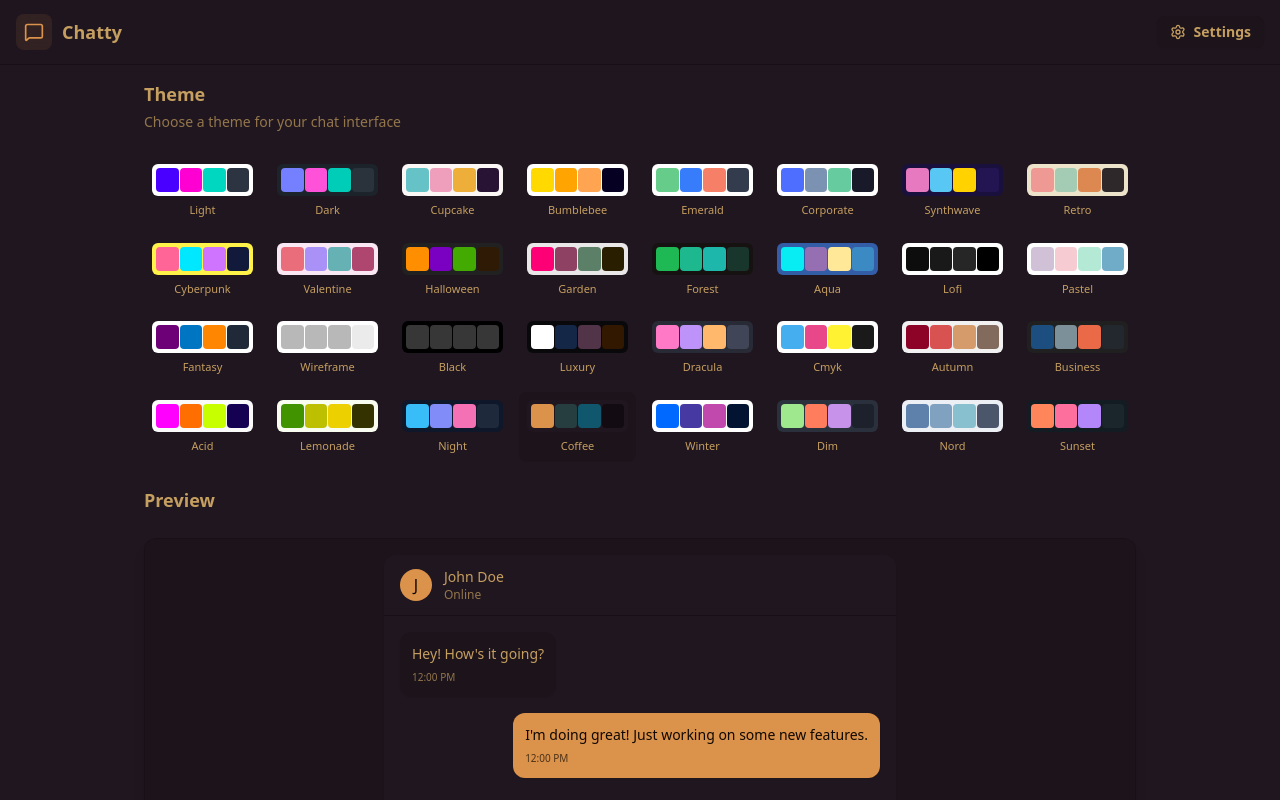
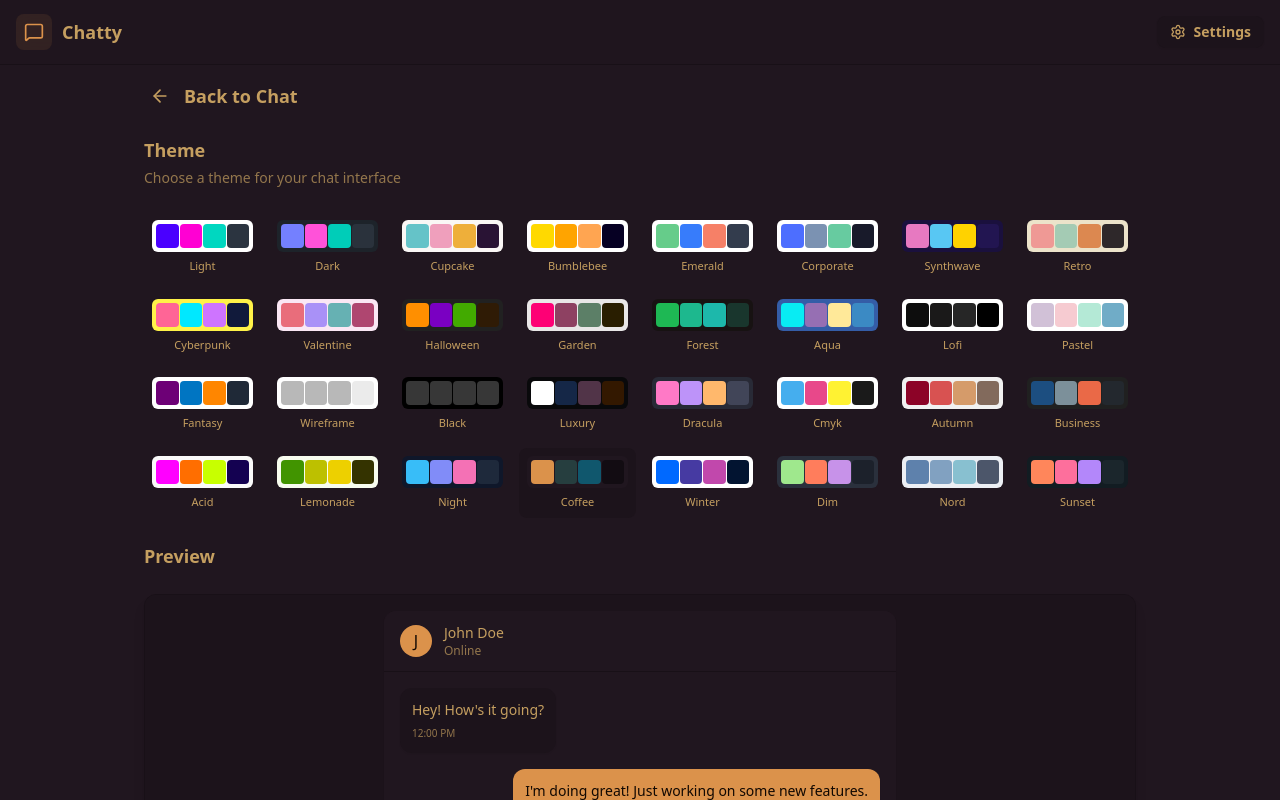
Before and after one commit to Abdooo2235/MERN-Chat-App, a React (Vite) app in the folder frontend/: page /settings in a window 1280 px wide. Shown: the top 800 px of the page. Built offline with nearby package versions, Linux system fonts and the light colour scheme; no server answers.

Commit message:
feat: Add Profile and Settings pages for user management and theme selection.

```diff
--- a/frontend/src/pages/ProfilePage.jsx
+++ b/frontend/src/pages/ProfilePage.jsx
@@ -1,7 +1,8 @@
 import { useState } from "react";
 import { useAuthStore } from "../store/useAuthStore";
 import { useChatStore } from "../store/useChatStore";
-import { Camera, Mail, User } from "lucide-react";
+import { Camera, Mail, User, ArrowLeft } from "lucide-react";
+import { Link } from "react-router-dom";
 
 const ProfilePage = () => {
   const { authUser, isUpdatingProfile, updateProfile } = useAuthStore();
@@ -29,6 +30,17 @@ const ProfilePage = () => {
     <div className="h-screen pt-20">
       <div className="max-w-2xl mx-auto p-4 py-8">
         <div className="bg-base-300 rounded-xl p-6 space-y-8">
+          {/* Back Button */}
+          <div className="flex items-center gap-2">
+            <Link
+              to="/"
+              className="btn btn-sm btn-circle btn-ghost hover:bg-base-100"
+            >
+              <ArrowLeft className="w-5 h-5" />
+            </Link>
+            <h2 className="text-lg font-semibold">Back to Chat</h2>
+          </div>
+
           <div className="text-center">
             <h1 className="text-2xl font-semibold ">Profile</h1>
             <p className="mt-2">Your profile information</p>
--- a/frontend/src/pages/SettingsPage.jsx
+++ b/frontend/src/pages/SettingsPage.jsx
@@ -1,6 +1,7 @@
 import { THEMES } from "../constants";
 import { useThemeStore } from "../store/useThemeStore";
-import { Send } from "lucide-react";
+import { Send, ArrowLeft } from "lucide-react";
+import { Link } from "react-router-dom";
 
 const PREVIEW_MESSAGES = [
   { id: 1, content: "Hey! How's it going?", isSent: false },
@@ -13,6 +14,17 @@ const SettingsPage = () => {
   return (
     <div className="h-screen container mx-auto px-4 pt-20 max-w-5xl">
       <div className="space-y-6">
+        {/* Back Button */}
+        <div className="flex items-center gap-2">
+          <Link
+            to="/"
+            className="btn btn-sm btn-circle btn-ghost hover:bg-base-100"
+          >
+            <ArrowLeft className="w-5 h-5" />
+          </Link>
+          <h2 className="text-lg font-semibold">Back to Chat</h2>
+        </div>
+
         <div className="flex flex-col gap-1">
           <h2 className="text-lg font-semibold">Theme</h2>
           <p className="text-sm text-base-content/70">Choose a theme for your chat interface</p>
```
